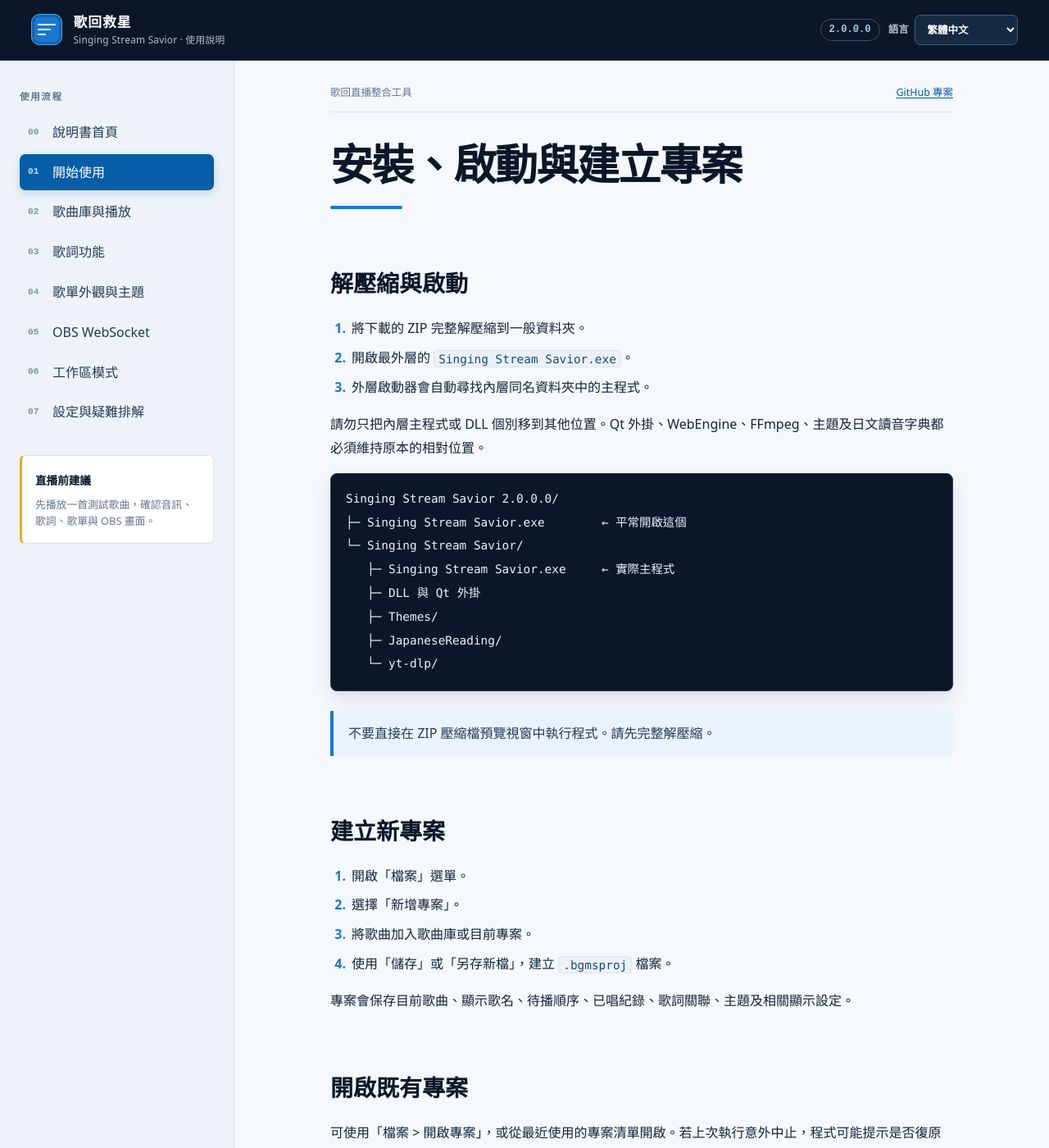
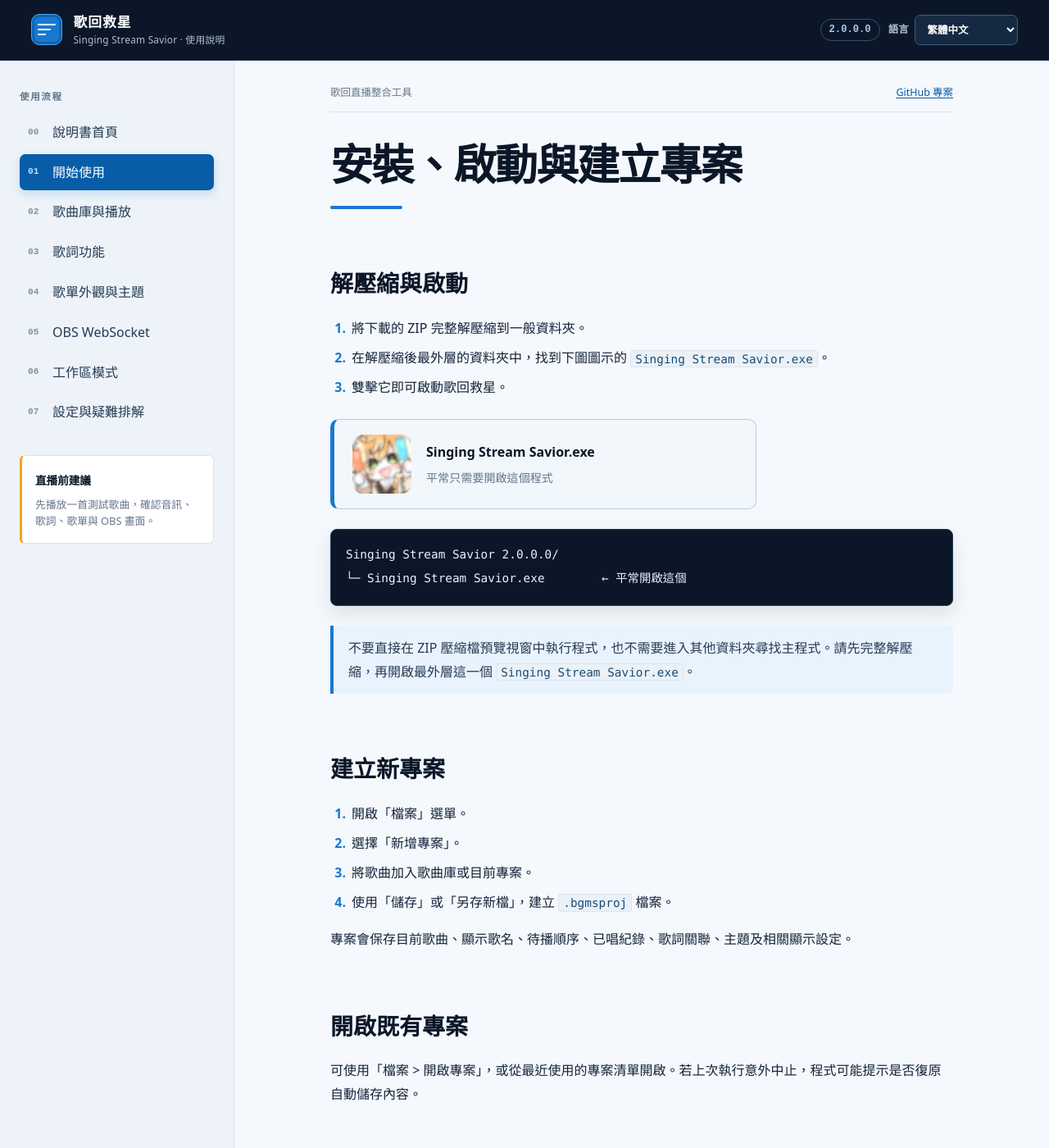
Before and after one commit to NoonIsAwesome/Singing-Stream-Savior-Manual, a Jekyll site: the page built from getting-started.md, in a window 1280 px wide and 1400 px high. Shown: the whole window at 82% size. Built offline with Jekyll 4.4.1, drawn with Linux system fonts in a browser that asks for light colours.

Commit message:
docs: simplify launcher instructions

````diff
--- a/assets/css/style.css
+++ b/assets/css/style.css
@@ -470,6 +470,45 @@
   border: 0;
 }
 
+.launch-target {
+  display: flex;
+  max-width: 520px;
+  align-items: center;
+  gap: 18px;
+  margin: 24px 0;
+  padding: 18px 22px;
+  background: #f2f7fc;
+  border: 1px solid #b9cce0;
+  border-left: 5px solid var(--blue);
+  border-radius: 10px;
+}
+
+.manual-article .launch-target img {
+  width: 72px;
+  height: 72px;
+  flex: 0 0 72px;
+  object-fit: contain;
+  border: 0;
+  border-radius: 12px;
+}
+
+.launch-target div {
+  display: grid;
+  min-width: 0;
+  gap: 4px;
+}
+
+.launch-target strong {
+  overflow-wrap: anywhere;
+  color: var(--ink-900);
+  font-size: 1rem;
+}
+
+.launch-target span {
+  color: var(--ink-500);
+  font-size: 0.88rem;
+}
+
 .manual-figure figcaption {
   padding: 9px 6px 2px;
   color: var(--ink-500);
@@ -655,6 +694,17 @@
     flex: 0 0 auto;
     padding-inline: 9px;
   }
+
+  .launch-target {
+    gap: 14px;
+    padding: 15px 16px;
+  }
+
+  .manual-article .launch-target img {
+    width: 58px;
+    height: 58px;
+    flex-basis: 58px;
+  }
 }
 
 @media (prefers-reduced-motion: reduce) {
--- a/getting-started.md
+++ b/getting-started.md
@@ -9,23 +9,23 @@
 ## 解壓縮與啟動
 
 1. 將下載的 ZIP 完整解壓縮到一般資料夾。
-2. 開啟最外層的 `Singing Stream Savior.exe`。
-3. 外層啟動器會自動尋找內層同名資料夾中的主程式。
+2. 在解壓縮後最外層的資料夾中，找到下圖圖示的 `Singing Stream Savior.exe`。
+3. 雙擊它即可啟動歌回救星。
 
-請勿只把內層主程式或 DLL 個別移到其他位置。Qt 外掛、WebEngine、FFmpeg、主題及日文讀音字典都必須維持原本的相對位置。
+<div class="launch-target">
+  <img src="{{ '/assets/images/singing-stream-savior.ico' | relative_url }}" alt="Singing Stream Savior 軟體圖示">
+  <div>
+    <strong>Singing Stream Savior.exe</strong>
+    <span>平常只需要開啟這個程式</span>
+  </div>
+</div>
 
 ```text
 Singing Stream Savior 2.0.0.0/
-├─ Singing Stream Savior.exe        ← 平常開啟這個
-└─ Singing Stream Savior/
-   ├─ Singing Stream Savior.exe     ← 實際主程式
-   ├─ DLL 與 Qt 外掛
-   ├─ Themes/
-   ├─ JapaneseReading/
-   └─ yt-dlp/
+└─ Singing Stream Savior.exe        ← 平常開啟這個
 ```
 
-> 不要直接在 ZIP 壓縮檔預覽視窗中執行程式。請先完整解壓縮。
+> 不要直接在 ZIP 壓縮檔預覽視窗中執行程式，也不需要進入其他資料夾尋找主程式。請先完整解壓縮，再開啟最外層這一個 `Singing Stream Savior.exe`。
 
 ## 建立新專案
 
````
Also changed, not shown: en/README.md (+4 -2 lines), ja/README.md (+4 -2 lines), ko/README.md (+4 -2 lines), settings-and-troubleshooting.md (+3 -3 lines), zh-CN/README.md (+4 -2 lines), assets/images/singing-stream-savior.ico (added).
